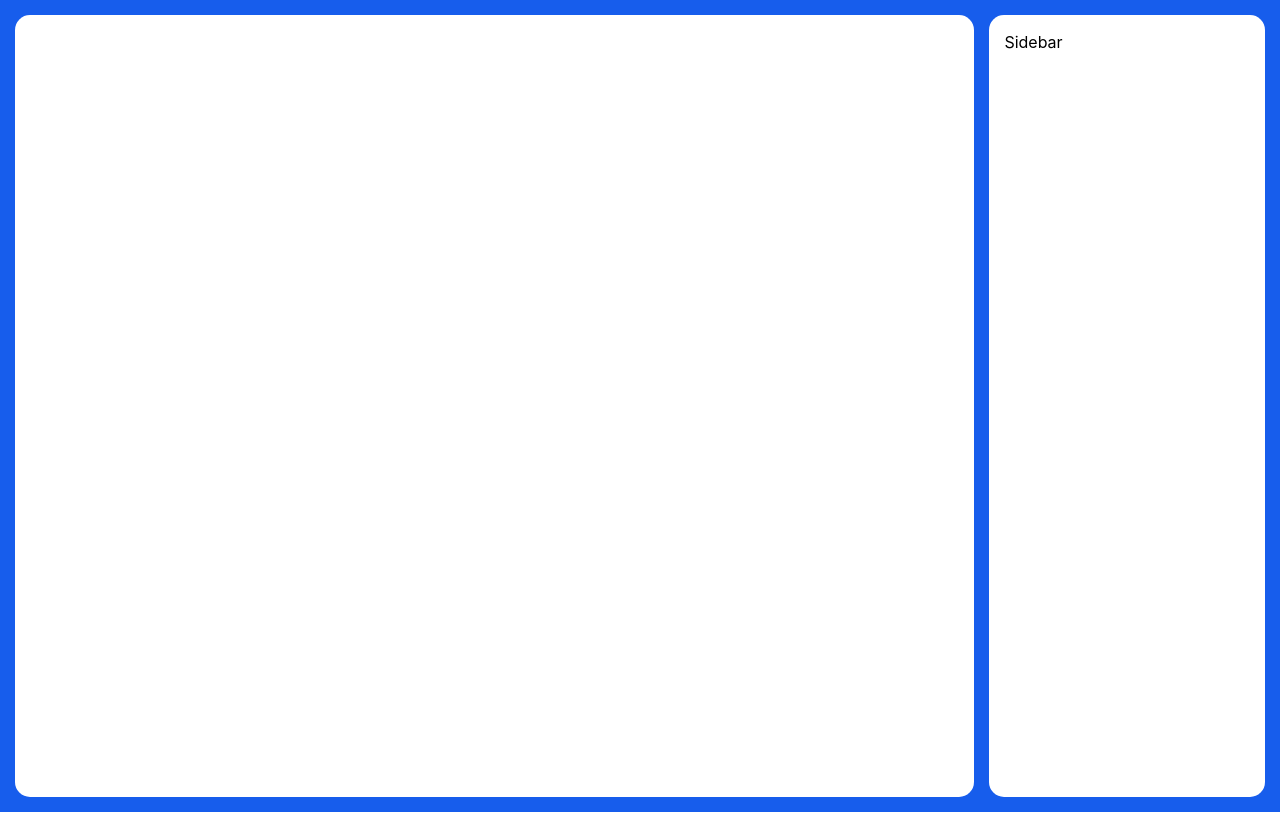
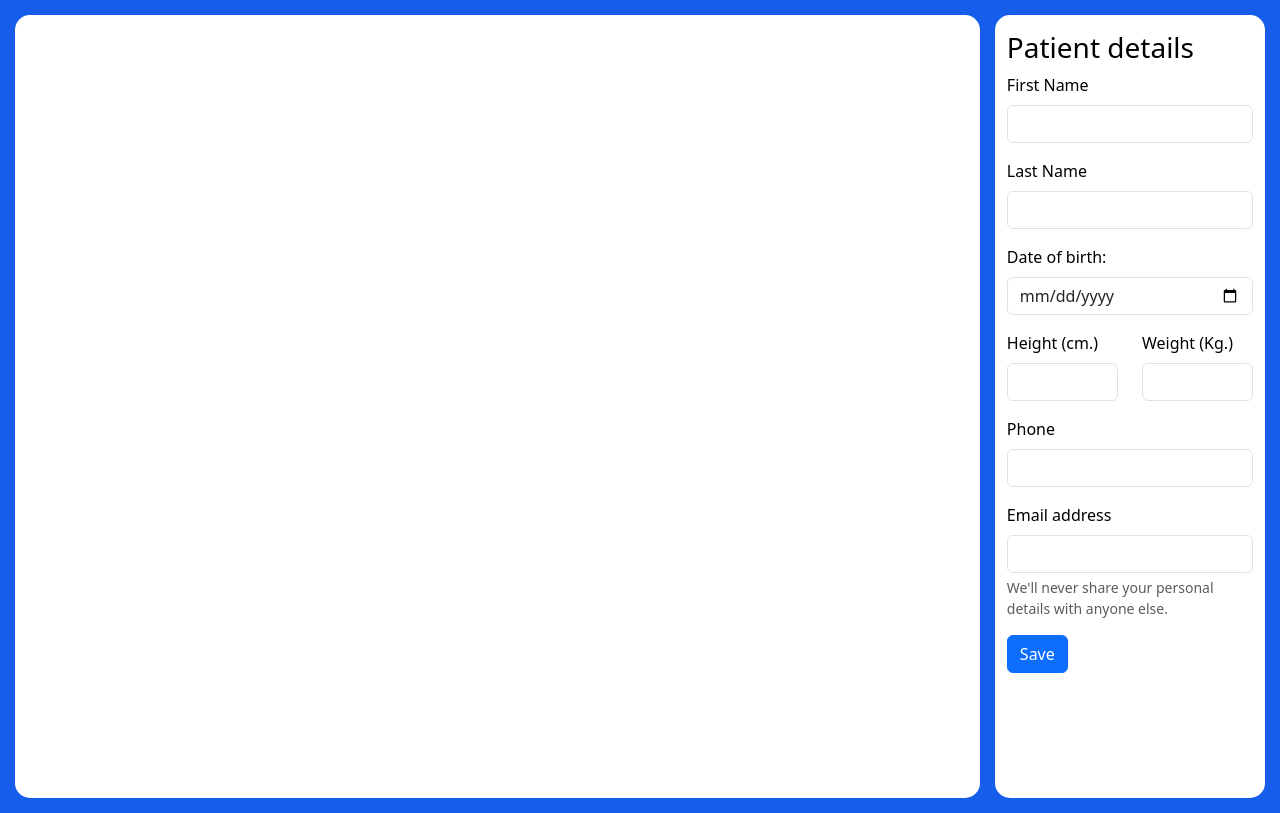
Before and after one commit to mizusan/collab, a React (Vite) app: page / in a window 1280 px wide. Built offline with nearby package versions, Linux system fonts and the light colour scheme.

Commit message:
Create patient details form

```diff
--- a/index.html
+++ b/index.html
@@ -5,11 +5,17 @@
   <meta charset="UTF-8" />
   <meta name="viewport" content="width=device-width, initial-scale=1.0" />
   <title>Real time collaboration demo</title>
+
+  <link href="https://cdn.jsdelivr.net/npm/bootstrap@5.3.0-alpha2/dist/css/bootstrap.min.css" rel="stylesheet"
+        integrity="sha384-aFq/bzH65dt+w6FI2ooMVUpc+21e0SRygnTpmBvdBgSdnuTN7QbdgL+OapgHtvPp" crossorigin="anonymous">
 </head>
 
 <body>
   <div id="root"></div>
   <script type="module" src="/src/main.jsx"></script>
+  <script src="https://cdn.jsdelivr.net/npm/bootstrap@5.3.0-alpha2/dist/js/bootstrap.bundle.min.js"
+          integrity="sha384-qKXV1j0HvMUeCBQ+QVp7JcfGl760yU08IQ+GpUo5hlbpg51QRiuqHAJz8+BrxE/N"
+          crossorigin="anonymous"></script>
 </body>
 
 </html>
--- a/src/Sidebar.css
+++ b/src/Sidebar.css
@@ -3,5 +3,4 @@
 	background-color: #FFF;
 	border-radius: 15px;
 	box-sizing: border-box;
-	padding:15px
 }
--- a/src/Sidebar.jsx
+++ b/src/Sidebar.jsx
@@ -3,10 +3,63 @@ import './Sidebar.css'
 
 function Sidebar() {
 	const [count, setCount] = useState(0)
+	const [patient, setPatient] = useState({
+		name: "",
+		dob: null,
+		height: 0,
+		weight: 0,
+		phone: 0,
+		email: "",
+	})
 
 	return (
-		<div className="sidebar">
-			Sidebar
+		<div className="sidebar py-3">
+			<div className="container mx-auto">
+				<h3>Patient details</h3>
+				<div className="mb-3">
+					<label for="patientFirstName" className="form-label">First Name</label>
+					<input type="text" className="form-control" id="patientFirstName" />
+				</div>
+
+				<div className="mb-3">
+					<label for="patientLastName" className="form-label">Last Name</label>
+					<input type="text" className="form-control" id="patientLastName" />
+				</div>
+
+				<div className="mb-3">
+					<label for="patientDOB" className="form-label">Date of birth:</label>
+					<input type="date" className="form-control" id="patientDOB" />
+				</div>
+
+				<div className="row">
+					<div className="col">
+						<div className="mb-3">
+							<label for="patientHeight" className="form-label">Height (cm.)</label>
+							<input type="number" className="form-control" id="patientHeight" />
+						</div>
+					</div>
+
+					<div className="col">
+						<div className="mb-3">
+							<label for="patientWeight" className="form-label">Weight (Kg.)</label>
+							<input type="number" className="form-control" id="patientWeight" />
+						</div>
+					</div>
+				</div>
+
+				<div className="mb-3">
+					<label for="patientPhone" className="form-label">Phone</label>
+					<input type="phone" className="form-control" id="patientPhone" />
+				</div>
+
+				<div className="mb-3">
+					<label for="exampleInputEmail1" className="form-label">Email address</label>
+					<input type="email" className="form-control" id="exampleInputEmail1" />
+					<div id="emailHelp" className="form-text">We'll never share your personal details with anyone else.</div>
+				</div>
+
+				<button className="btn btn-primary">Save</button>
+			</div>
 		</div>
 	)
 }
```
